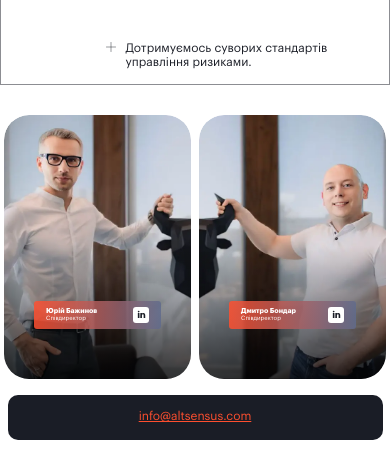
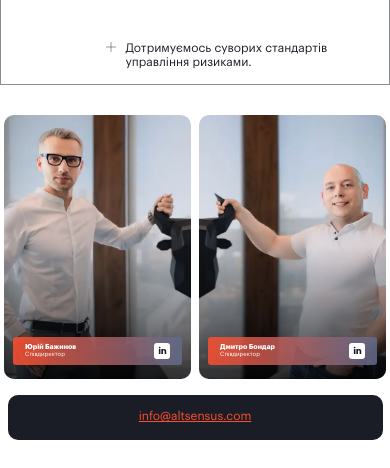
Before and after one commit to mdvs-pro/Altsensus_FE, a website: page main.html in a window 390 px wide. Shown: the part 6807-7275 px from the top of the page. Drawn offline with Linux system fonts and the light colour scheme.

Commit message:
Update contactsItem.css

```diff
--- a/assets/css/components/main/contacts/contactsItem.css
+++ b/assets/css/components/main/contacts/contactsItem.css
@@ -21,7 +21,6 @@
   position: absolute;
   top: 0;
   left: 0;
-  border-radius: 2.5rem;
   width: 100%;
   height: 100%;
   object-fit: cover;
@@ -144,6 +143,11 @@
     padding-left: 0.4rem;
   }
 
+  .contacts-item__wrapper {
+    border-radius: 1rem;
+    padding: 1.4rem 0.9rem;
+  }
+
   .contacts-item__name-plate {
     border-radius: 0.3rem;
     padding: 0.6rem 1.2rem;
```
